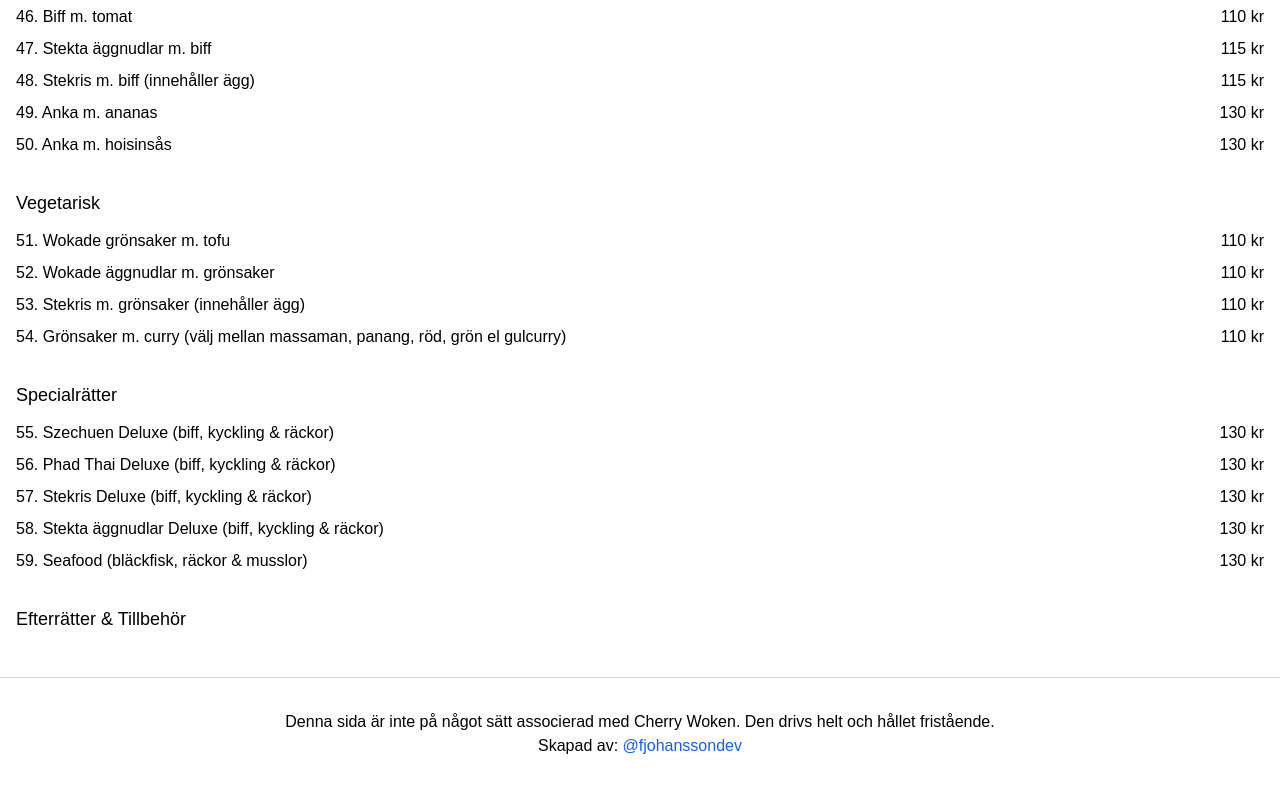
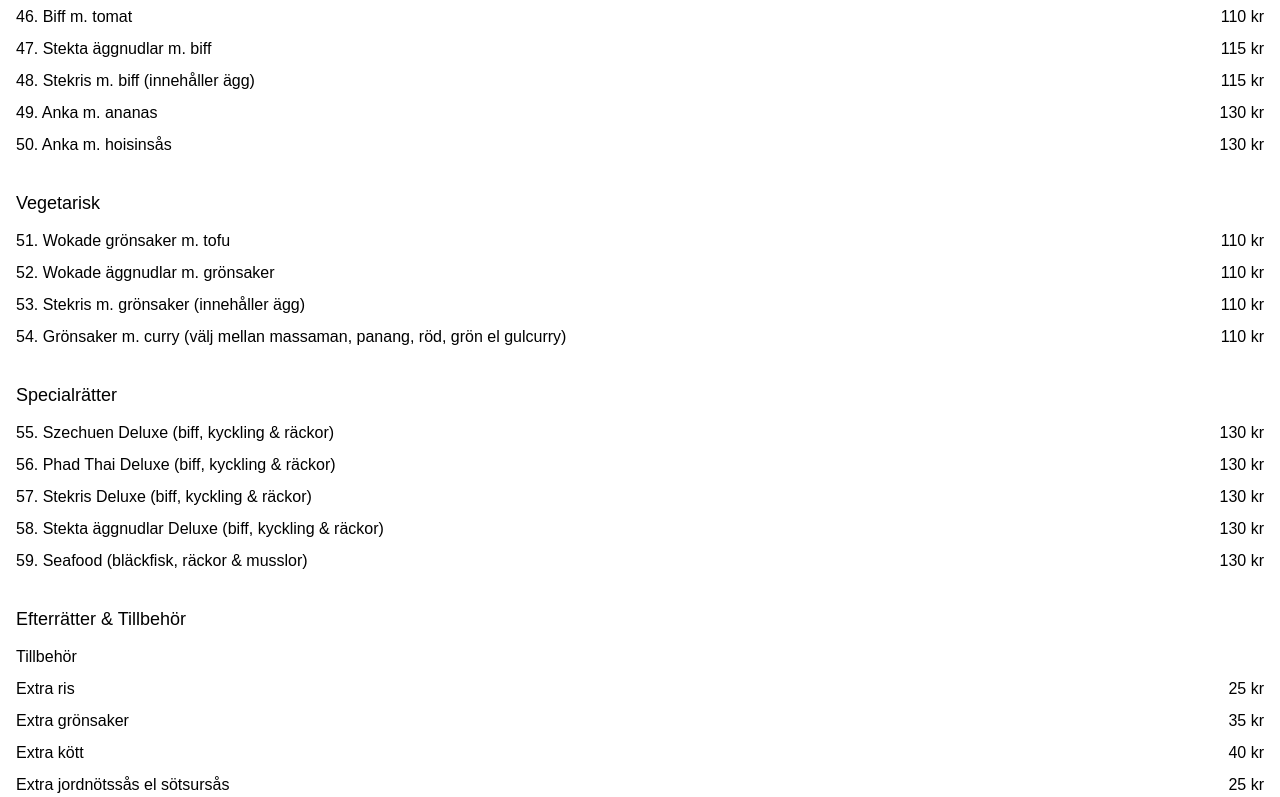
Before and after one commit to fjohanssondev/cherry-woken, an Astro site: page / in a window 1280 px wide. Shown: the part 2003-2800 px from the top of the page. Built offline with nearby package versions, Linux system fonts and the light colour scheme; Astro itself is replaced by a stand-in of ours.

Commit message:
fix: fixed an error where extras wasn't showing had to revamp the type system also

```diff
--- a/src/components/Content.tsx
+++ b/src/components/Content.tsx
@@ -1,8 +1,9 @@
 import type { CollectionEntry } from "astro:content";
-import { parseMenuMarkdown, type MenuItem } from "@/lib/utils";
+import { parseMenuMarkdown } from "@/lib/utils";
 import { Container } from "@/components/ui/container";
 import { Checkbox } from "@/components/ui/checkbox";
 import { useOrders } from "@/context/orders";
+import type { MenuItemDish } from "@/types";
 
 interface Props {
   menu: CollectionEntry<"menu">[];
@@ -11,7 +12,7 @@ interface Props {
 function Content({ menu }: Props) {
   const { orders, setOrders } = useOrders();
 
-  const handleCheckItem = (item: MenuItem) => {
+  const handleCheckItem = (item: MenuItemDish) => {
     setOrders((prev) => {
       if (prev.some((el) => el.id === item.id)) {
         return prev.filter((p) => p.id !== item.id);
@@ -33,21 +34,32 @@ function Content({ menu }: Props) {
                 <h2 className="font-medium text-lg">{data.title}</h2>
                 <div className="menu-content mt-3">
                   <ul className="flex flex-col space-y-2 mt-3">
-                    {items.map((item) => (
+                    {items.map((item) => {
+                      if (item.type === "header") {
+                        return (
+                          <h3
+                            key={item.id}
+                            className="font-medium text-base mb-2 not-first:mt-2"
+                          >
+                            {item.name}
+                          </h3>
+                        );
+                      }
+
+                      return (
                         <li key={item.id}>
                           <div className="flex justify-between items-start">
                             <div className="flex items-start gap-3 flex-1">
-                            <div className="flex items-center space-x-4">
+                              {/* <Checkbox
+            checked={selectedItems.has(item.id)}
+            onCheckedChange={(checked) =>
+              handleCheckChange(item.id, checked as boolean)
+            }
+          /> */}
                               <span>
-                                {item.id}. {item.name}
+                                {item.showId && `${item.id}. `}
+                                {item.name}
                               </span>
-                              {/* <Checkbox
-                                checked={orders.some(
-                                  (order) => order.id === item.id
-                                )}
-                                onCheckedChange={() => handleCheckItem(item)}
-                              /> */}
-                            </div>
                             </div>
                             {item.price && (
                               <span className="font-medium">{item.price}</span>
@@ -55,14 +67,15 @@ function Content({ menu }: Props) {
                           </div>
 
                           {item.subItems && item.subItems.length > 0 && (
-                          <ul className="ml-4 mt-2 space-y-1 text-sm text-neutral-600">
+                            <ul className="ml-11 mt-2 space-y-1 text-sm text-neutral-600">
                               {item.subItems.map((subItem, idx) => (
                                 <li key={idx}>- {subItem}</li>
                               ))}
                             </ul>
                           )}
                         </li>
-                    ))}
+                      );
+                    })}
                   </ul>
                 </div>
               </section>
--- a/src/context/orders.tsx
+++ b/src/context/orders.tsx
@@ -1,9 +1,9 @@
-import type { MenuItem } from "@/lib/utils";
+import type { MenuItemDish } from "@/types";
 import { createContext, useContext, useState } from "react";
 
 type OrdersContextType = {
-  orders: MenuItem[];
-  setOrders: React.Dispatch<React.SetStateAction<MenuItem[]>>;
+  orders: MenuItemDish[];
+  setOrders: React.Dispatch<React.SetStateAction<MenuItemDish[]>>;
 };
 
 export const OrdersContext = createContext<OrdersContextType | null>(null);
@@ -13,7 +13,7 @@ interface OrdersProviderProps {
 }
 
 function OrdersProvider({ children }: OrdersProviderProps) {
-  const [orders, setOrders] = useState<MenuItem[]>([]);
+  const [orders, setOrders] = useState<MenuItemDish[]>([]);
 
   return (
     <OrdersContext.Provider value={{ orders, setOrders }}>
--- a/src/lib/utils.ts
+++ b/src/lib/utils.ts
@@ -1,53 +1,73 @@
-import { clsx, type ClassValue } from "clsx"
-import { twMerge } from "tailwind-merge"
-
-export function cn(...inputs: ClassValue[]) {
-  return twMerge(clsx(inputs))
-}
-
-export interface MenuItem {
-  id: string;
-  name: string;
-  price: string;
-  subItems?: string[];
-}
+import type { MenuItem, MenuItemDish } from "@/types";
 
 export function parseMenuMarkdown(markdown: string): MenuItem[] {
   const lines = markdown.split('\n').filter(line => line.trim());
   const items: MenuItem[] = [];
-  let currentItem: MenuItem | null = null;
+  let currentItem: MenuItemDish | null = null;
+  let inSubItems = false;
+  let itemCounter = 0;
 
   for (const line of lines) {
-    if (line.startsWith('---') || line.startsWith('#') || line.startsWith('import')) {
+    if (line.startsWith('---') || line.startsWith('import')) {
+      continue;
+    }
+
+    const headerMatch = line.match(/^\*\*(.+?)\*\*$/);
+    if (headerMatch) {
+      items.push({
+        type: 'header',
+        id: `header-${itemCounter++}`,
+        name: headerMatch[1],
+      });
       continue;
     }
 
     if (line.includes('<div class="sub">')) {
+      inSubItems = true;
       continue;
     }
+
     if (line.includes('</div>')) {
+      inSubItems = false;
       currentItem = null;
       continue;
     }
 
-    const mainMatch = line.match(/^-\s+(\d+)\\\.\s+(.+?)\s*<span class="price">(.+?)<\/span>/);
-    if (mainMatch) {
+    const numberedMatch = line.match(/^-\s+(\d+)\\\.\s+(.+?)\s*<span class="price">(.+?)<\/span>/);
+    if (numberedMatch) {
       currentItem = {
-        id: mainMatch[1],
-        name: mainMatch[2].trim(),
-        price: mainMatch[3],
-        subItems: []
+        type: 'dish',
+        id: numberedMatch[1],
+        name: numberedMatch[2].trim(),
+        price: numberedMatch[3],
+        subItems: [],
+        showId: true,
       };
-      console.log(currentItem.price)
       items.push(currentItem);
       continue;
     }
 
-    const subMatch = line.match(/<li>-\s+(.+?)<\/li>/);
-    if (subMatch && currentItem) {
-      const cleanText = subMatch[1].replace(/<[^>]*>/g, '').trim();
-      currentItem.subItems?.push(cleanText);
+    const unnumberedMatch = line.match(/^-\s+(.+?)\s*<span class="price">(.+?)<\/span>/);
+    if (unnumberedMatch) {
+      itemCounter++;
+      currentItem = {
+        type: 'dish',
+        id: `extra-${itemCounter}`,
+        name: unnumberedMatch[1].trim(),
+        price: unnumberedMatch[2],
+        subItems: [],
+        showId: false,
+      };
+      items.push(currentItem);
       continue;
+    }
+
+    if (inSubItems) {
+      const subMatch = line.match(/<li>-\s+(.+?)<\/li>/);
+      if (subMatch && currentItem) {
+        const cleanText = subMatch[1].replace(/<[^>]*>/g, '').trim();
+        currentItem.subItems?.push(cleanText);
+      }
     }
   }
 
--- a/tsconfig.json
+++ b/tsconfig.json
@@ -15,7 +15,8 @@
     "paths": {
       "@/components/*": ["./src/components/*"],
       "@/lib/*": ["./src/lib/*"],
-      "@/context/*": ["./src/context/*"]
+      "@/context/*": ["./src/context/*"],
+      "@/types": ["./types/index.ts"]
     }
   }
 }
--- /dev/null
+++ b/types/index.ts
@@ -0,0 +1,17 @@
+interface BaseItem {
+  id: string;
+  name: string;
+}
+
+export interface MenuItemHeader extends BaseItem {
+  type: 'header';
+}
+
+export interface MenuItemDish extends BaseItem {
+  type: "dish",
+  price: string;
+  subItems?: string[];
+  showId?: boolean;
+}
+
+export type MenuItem = MenuItemHeader | MenuItemDish;
```
Lines whose indentation alone changed are shown as unchanged.
